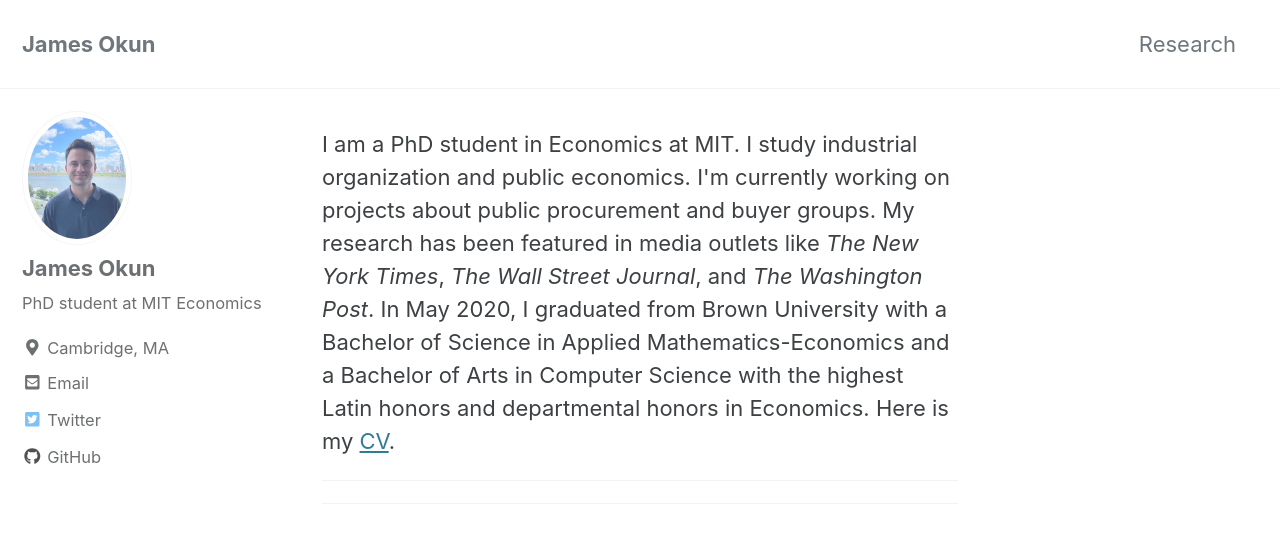
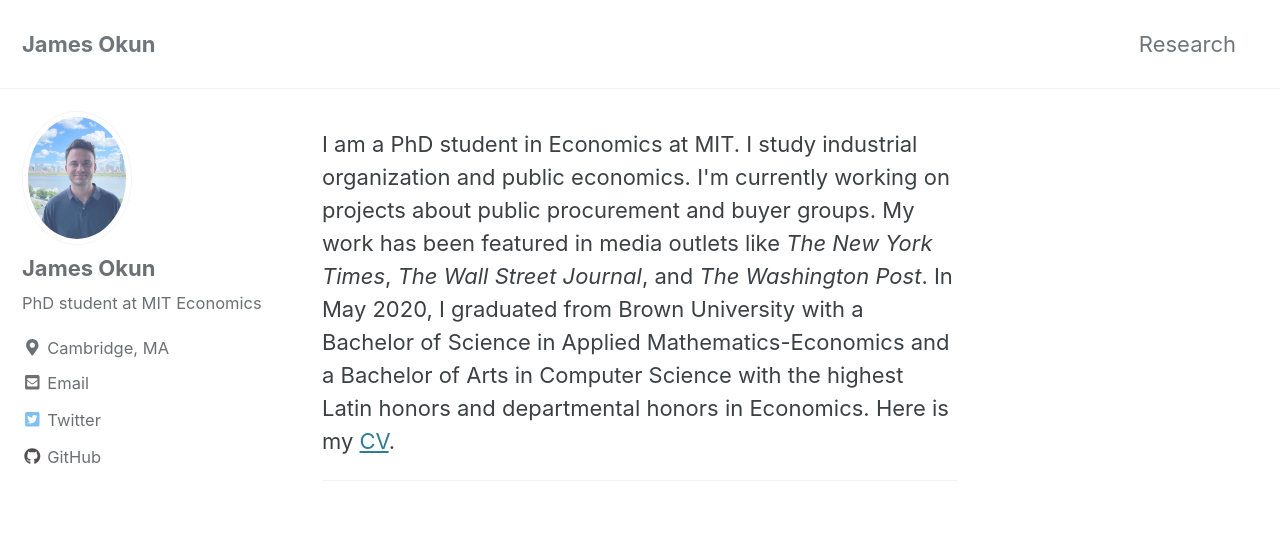
Before and after one commit to jamesokun/jamesokun.github.io, a Jekyll site: the page built from index.html, in a window 1280 px wide and 900 px high. Shown: the top 543 px of the window. Built offline with Jekyll 4.4.1, drawn with Linux system fonts in a browser that asks for light colours; nearby versions of some CDN libraries; the list of posts is cut into pages by our own code.

Commit message:
Update home.html

```diff
--- a/_layouts/home.html
+++ b/_layouts/home.html
@@ -2,13 +2,8 @@
 layout: archive
 ---
 
-I am a PhD student in Economics at MIT. I study industrial organization and public economics. I'm currently working on projects about public procurement and buyer groups.  My research has been featured in media outlets like <i>The New York Times</i>, <i>The Wall Street Journal</i>, and <i>The Washington Post</i>. In May 2020, I graduated from Brown University with a Bachelor of Science in Applied Mathematics-Economics
+I am a PhD student in Economics at MIT. I study industrial organization and public economics. I'm currently working on projects about public procurement and buyer groups.  My work has been featured in media outlets like <i>The New York Times</i>, <i>The Wall Street Journal</i>, and <i>The Washington Post</i>. In May 2020, I graduated from Brown University with a Bachelor of Science in Applied Mathematics-Economics
 and a Bachelor of Arts in Computer Science with the highest Latin honors and departmental honors in Economics. Here is my <a href="files/jo_resume.pdf">CV</a>.
 <hr>
-
-
-
-<hr>
-
 <!--
 -->
```
